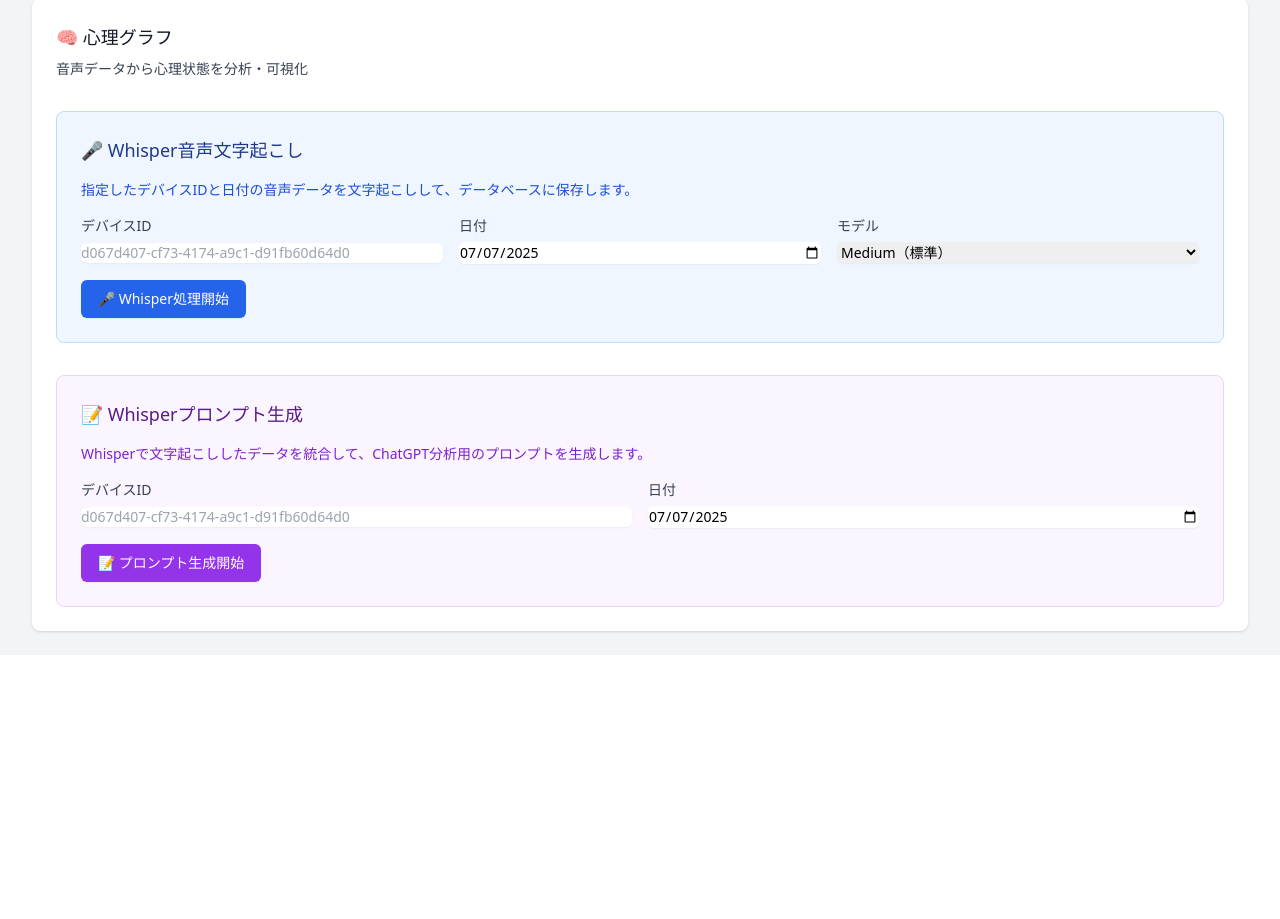
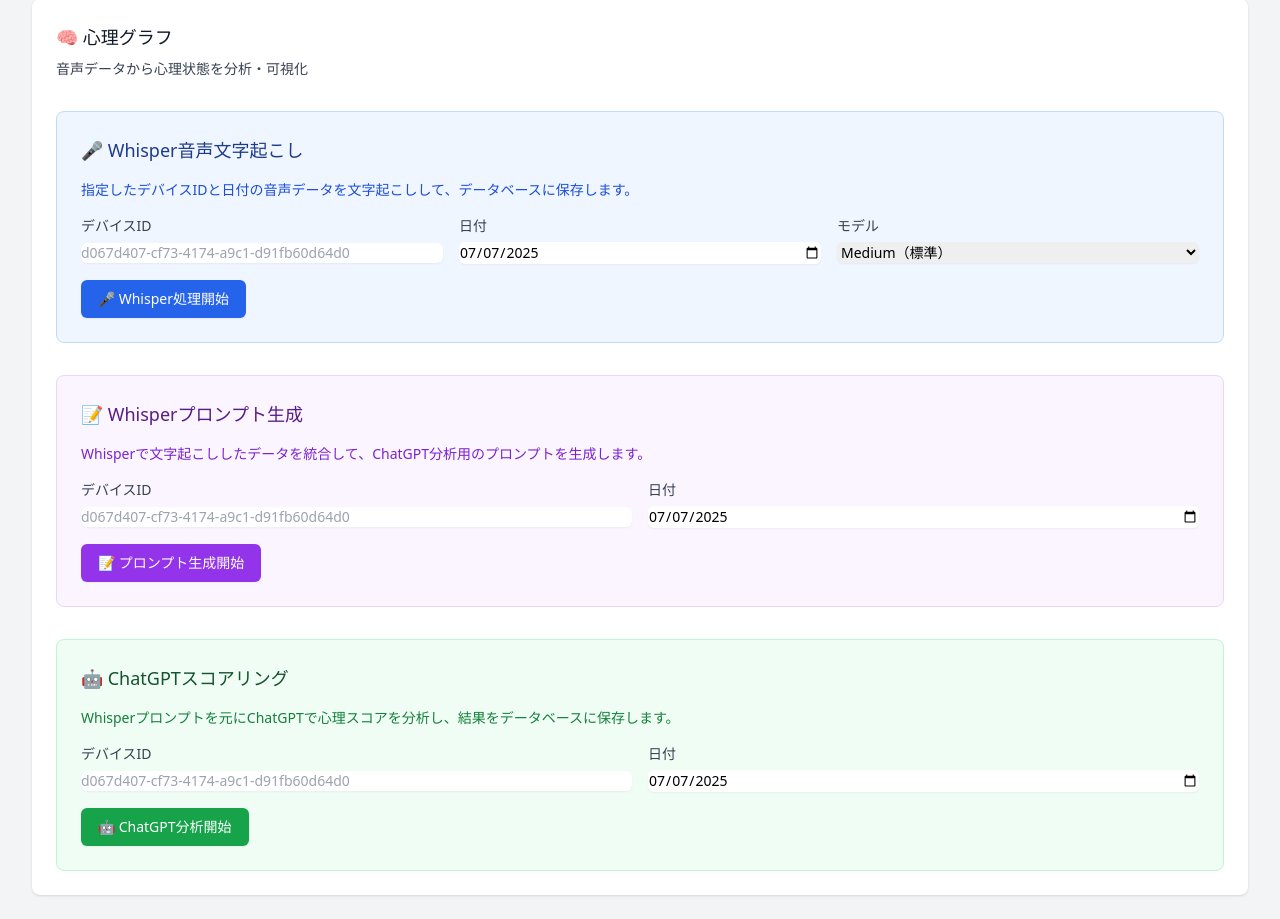
Before and after one commit to matsumotokaya/watchme_admin, a FastAPI app: page / in a window 1280 px wide. Shown: the part 192-1111 px from the top of the page. Before the commit the page ends 827 px from the top, so only its background shows below. Run offline with FastAPI, Linux system fonts and the light colour scheme; some libraries are stand-ins or nearby versions.

Commit message:
feat: ChatGPTスコアリングUIコンポーネントを追加
- 心理グラフタブに緑色のChatGPTスコアリングセクションを追加
- デバイスIDと日付を指定してChatGPT分析を実行
- 分析結果をリアルタイムで表示（平均スコア、ポジティブ/ネガティブ/ニュートラル時間）
- インサイトと感情変化ポイントの詳細表示
- analyze-vibegraph-supabaseエンドポイントとの連携実装
- READMEにChatGPTスコアリング機能の説明を追加

🤖 Generated with [Claude Code](https://claude.ai/code)

Co-Authored-By: Claude <noreply@anthropic.com>

```diff
--- a/static/admin.js
+++ b/static/admin.js
@@ -25,6 +25,7 @@ document.addEventListener('DOMContentLoaded', function() {
     initializeDefaultUserSession();
     initializeWhisperDate();
     initializePromptDate();
+    initializeChatGPTDate();
 });
 
 // =============================================================================
@@ -76,6 +77,9 @@ function setupEventListeners() {
 
     // Whisperプロンプト生成機能のイベントリスナー
     document.getElementById('generate-prompt-btn').addEventListener('click', generateWhisperPrompt);
+
+    // ChatGPTスコアリング機能のイベントリスナー
+    document.getElementById('start-chatgpt-btn').addEventListener('click', startChatGPTAnalysis);
 
     // モーダルを閉じる
     modalOverlay.addEventListener('click', function(e) {
@@ -1255,5 +1259,128 @@ function initializePromptDate() {
     }
 }
 
+// =============================================================================
+// ChatGPTスコアリング機能
+// =============================================================================
+
+async function startChatGPTAnalysis() {
+    const deviceId = document.getElementById('chatgpt-device-id').value;
+    const date = document.getElementById('chatgpt-date').value;
+    const button = document.getElementById('start-chatgpt-btn');
+    const statusDiv = document.getElementById('chatgpt-status');
+    const resultsDiv = document.getElementById('chatgpt-results');
+    const summaryDiv = document.getElementById('chatgpt-summary');
+    const insightsDiv = document.getElementById('chatgpt-insights');
+    const resultsContent = document.getElementById('chatgpt-results-content');
+
+    // バリデーション
+    if (!deviceId) {
+        showNotification('デバイスIDを入力してください', 'error');
+        return;
+    }
+
+    if (!date) {
+        showNotification('日付を選択してください', 'error');
+        return;
+    }
+
+    // UI状態更新
+    button.disabled = true;
+    button.textContent = '⏳ 処理中...';
+    statusDiv.textContent = 'ChatGPT APIを呼び出しています...';
+    resultsDiv.classList.add('hidden');
+    summaryDiv.innerHTML = '';
+    insightsDiv.innerHTML = '';
+    resultsContent.textContent = '';
+
+    try {
+        // ChatGPT分析API呼び出し
+        const response = await axios.post('http://localhost:8002/analyze-vibegraph-supabase', {
+            device_id: deviceId,
+            date: date
+        }, {
+            timeout: 60000 // 60秒タイムアウト
+        });
+
+        const result = response.data;
+
+        // 結果表示
+        statusDiv.textContent = '✅ ChatGPT分析完了';
+        resultsDiv.classList.remove('hidden');
+
+        // サマリー表示
+        if (result.summary) {
+            const summary = result.summary;
+            summaryDiv.innerHTML = `
+                <h5 class="font-medium text-gray-700 mb-2">📊 スコアサマリー</h5>
+                <ul class="list-disc list-inside space-y-1">
+                    <li>平均スコア: <span class="font-medium">${summary.average_score}</span></li>
+                    <li>ポジティブ時間: <span class="font-medium">${summary.positive_hours}時間</span></li>
+                    <li>ネガティブ時間: <span class="font-medium">${summary.negative_hours}時間</span></li>
+                    <li>ニュートラル時間: <span class="font-medium">${summary.neutral_hours}時間</span></li>
+                </ul>
+            `;
+
+            // インサイト表示
+            if (summary.insights && summary.insights.length > 0) {
+                insightsDiv.innerHTML = `
+                    <h5 class="font-medium text-gray-700 mb-2">💡 インサイト</h5>
+                    <ul class="list-disc list-inside space-y-1">
+                        ${summary.insights.map(insight => `<li>${insight}</li>`).join('')}
+                    </ul>
+                `;
+            }
+
+            // 感情変化ポイント表示
+            if (summary.vibe_changes && summary.vibe_changes.length > 0) {
+                insightsDiv.innerHTML += `
+                    <h5 class="font-medium text-gray-700 mb-2 mt-4">🔄 感情変化ポイント</h5>
+                    <ul class="list-disc list-inside space-y-1">
+                        ${summary.vibe_changes.map(change =>
+                            `<li>${change.time}: ${change.event} (スコア: ${change.score})</li>`
+                        ).join('')}
+                    </ul>
+                `;
+            }
+        }
+
+        // 詳細データ表示
+        resultsContent.textContent = JSON.stringify(result, null, 2);
+
+        // 成功通知
+        showNotification(`ChatGPT分析完了: vibe_whisper_summaryテーブルに保存されました`, 'success');
+
+    } catch (error) {
+        console.error('ChatGPT分析エラー:', error);
+
+        let errorMessage = 'ChatGPT分析でエラーが発生しました';
+        if (error.response?.data?.detail) {
+            errorMessage += ': ' + error.response.data.detail;
+        } else if (error.message) {
+            errorMessage += ': ' + error.message;
+        }
+
+        statusDiv.textContent = 'エラーが発生しました';
+        resultsDiv.classList.remove('hidden');
+        resultsContent.textContent = errorMessage;
+
+        showNotification(errorMessage, 'error');
+    } finally {
+        // UI状態復元
+        button.disabled = false;
+        button.textContent = '🤖 ChatGPT分析開始';
+    }
+}
+
+// 日付を今日に設定する初期化関数（ChatGPT用）
+function initializeChatGPTDate() {
+    const today = new Date();
+    const formattedDate = today.toISOString().split('T')[0];
+    const chatgptDateElement = document.getElementById('chatgpt-date');
+    if (chatgptDateElement) {
+        chatgptDateElement.value = formattedDate;
+    }
+}
+
 // デバッグ用
 console.log('WatchMe 音声データ心理分析システム JavaScript 読み込み完了');
--- a/templates/index.html
+++ b/templates/index.html
@@ -145,6 +145,44 @@
                                     <h4 class="text-sm font-medium text-gray-700 mb-2">処理結果</h4>
                                     <div class="bg-gray-50 rounded-md p-4 text-sm">
                                         <pre id="prompt-results-content" class="whitespace-pre-wrap text-gray-600"></pre>
+                                    </div>
+                                </div>
+                            </div>
+                        </div>
+
+                        <!-- ChatGPTスコアリングコンポーネント -->
+                        <div class="mt-8">
+                            <div class="bg-green-50 border border-green-200 rounded-lg p-6">
+                                <h3 class="text-lg font-medium text-green-900 mb-4">🤖 ChatGPTスコアリング</h3>
+                                <p class="text-sm text-green-700 mb-4">Whisperプロンプトを元にChatGPTで心理スコアを分析し、結果をデータベースに保存します。</p>
+
+                                <div class="grid grid-cols-1 md:grid-cols-2 gap-4">
+                                    <div>
+                                        <label class="block text-sm font-medium text-gray-700 mb-1">デバイスID</label>
+                                        <input type="text" id="chatgpt-device-id" placeholder="d067d407-cf73-4174-a9c1-d91fb60d64d0"
+                                               class="w-full rounded-md border-gray-300 shadow-sm focus:border-green-500 focus:ring-green-500 sm:text-sm">
+                                    </div>
+                                    <div>
+                                        <label class="block text-sm font-medium text-gray-700 mb-1">日付</label>
+                                        <input type="date" id="chatgpt-date"
+                                               class="w-full rounded-md border-gray-300 shadow-sm focus:border-green-500 focus:ring-green-500 sm:text-sm">
+                                    </div>
+                                </div>
+
+                                <div class="mt-4 flex justify-between items-center">
+                                    <button id="start-chatgpt-btn" class="inline-flex items-center justify-center rounded-md border border-transparent bg-green-600 px-4 py-2 text-sm font-medium text-white shadow-sm hover:bg-green-700 disabled:opacity-50 disabled:cursor-not-allowed">
+                                        🤖 ChatGPT分析開始
+                                    </button>
+                                    <div id="chatgpt-status" class="text-sm text-gray-500"></div>
+                                </div>
+
+                                <!-- 処理結果表示エリア -->
+                                <div id="chatgpt-results" class="mt-6 hidden">
+                                    <h4 class="text-sm font-medium text-gray-700 mb-2">処理結果</h4>
+                                    <div class="bg-gray-50 rounded-md p-4">
+                                        <div id="chatgpt-summary" class="text-sm text-gray-600 mb-4"></div>
+                                        <div id="chatgpt-insights" class="text-sm text-gray-600 mb-4"></div>
+                                        <pre id="chatgpt-results-content" class="whitespace-pre-wrap text-xs text-gray-500"></pre>
                                     </div>
                                 </div>
                             </div>
```
Also changed, not shown: README.md.
